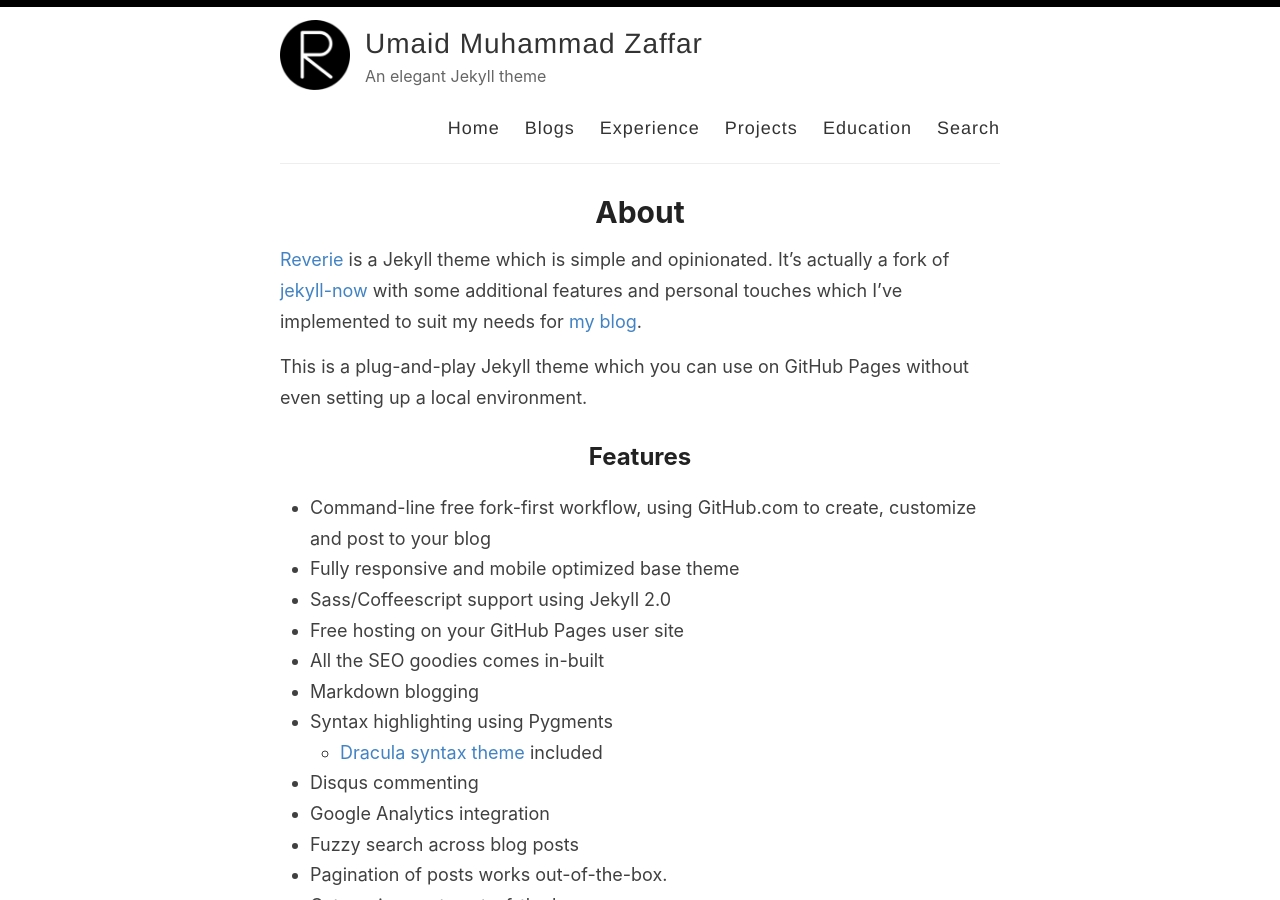
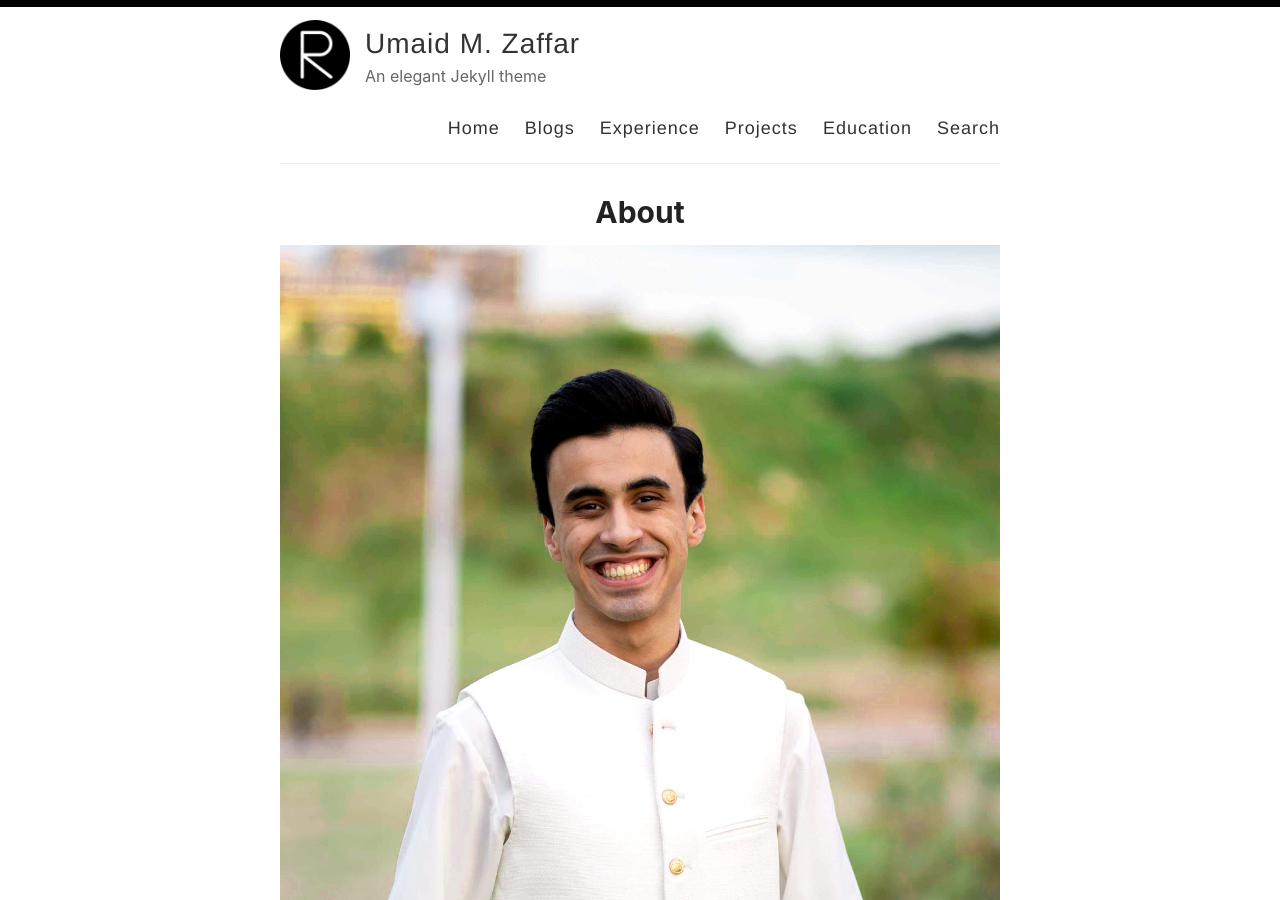
Before and after one commit to umaidmz/umaidmz.github.io, a Jekyll site: the page built from _pages/about.md, in a window 1280 px wide and 900 px high. Built offline with Jekyll 4.4.1, drawn with Linux system fonts in a browser that asks for light colours.

Commit message:
Added Image

```diff
--- a/_config.yml
+++ b/_config.yml
@@ -3,10 +3,10 @@
 #
 
 # Name of your site (displayed in the header)
-name: Umaid Muhammad Zaffar
+name: Umaid M. Zaffar
 
 # Name of the author
-author: Umaid Muhammad Zaffar
+author: Umaid M. Zaffar
 
 # Short bio or description (displayed in the header)
 description: An elegant Jekyll theme
--- a/_pages/about.md
+++ b/_pages/about.md
@@ -6,6 +6,8 @@
     - /about
 ---
 
+
+![Profile Pic](../images/profile_pic.jpg)
 [Reverie](https://github.com/amitmerchant1990/reverie) is a Jekyll theme which is simple and opinionated. It's actually a fork of [jekyll-now](https://github.com/barryclark/jekyll-now) with some additional features and personal touches which I've implemented to suit my needs for [my blog](https://www.amitmerchant.com).
 
 This is a plug-and-play Jekyll theme which you can use on GitHub Pages without even setting up a local environment.
```
Also changed, not shown: _pages/education.md (+2 -0 lines), images/profile_pic.jpg (added).
